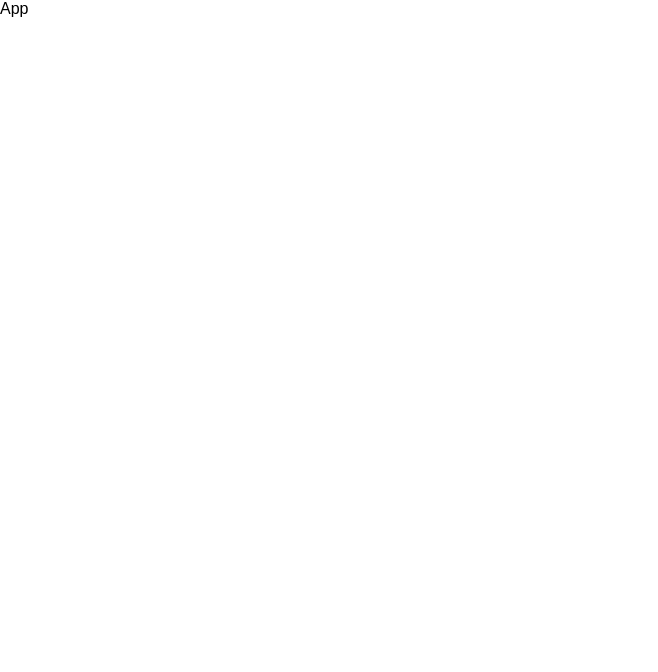
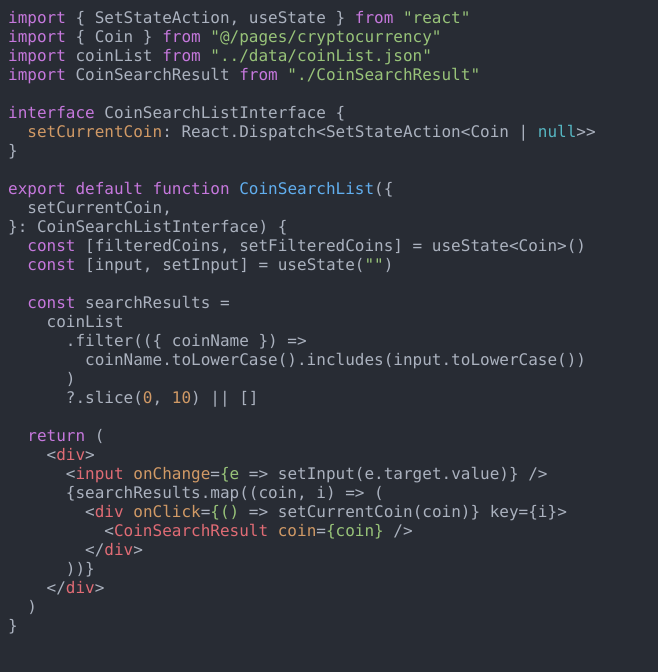
Before and after one commit to dmm22/todo, a React (Vite) app: page / in a window 1280 px wide. Shown: the top 672 px of the page, without its empty margins (0-658 px from the left). Built offline with nearby package versions, Linux system fonts and the light colour scheme.

Commit message:
Create Code component

```diff
--- a/package.json
+++ b/package.json
@@ -11,11 +11,13 @@
   },
   "dependencies": {
     "react": "^18.2.0",
-    "react-dom": "^18.2.0"
+    "react-dom": "^18.2.0",
+    "react-syntax-highlighter": "^15.5.0"
   },
   "devDependencies": {
     "@types/react": "^18.0.37",
     "@types/react-dom": "^18.0.11",
+    "@types/react-syntax-highlighter": "^15.5.7",
     "@typescript-eslint/eslint-plugin": "^5.59.0",
     "@typescript-eslint/parser": "^5.59.0",
     "@vitejs/plugin-react": "^4.0.0",
--- a/src/App.tsx
+++ b/src/App.tsx
@@ -1,7 +1,9 @@
+import Code from "./components/Code"
+
 export default function App() {
   return (
     <div>
-      <p>App</p>
+      <Code />
     </div>
   )
 }
--- /dev/null
+++ b/src/code/codeExample1.ts
@@ -0,0 +1,36 @@
+const codeExample1 = `import { SetStateAction, useState } from "react"
+import { Coin } from "@/pages/cryptocurrency"
+import coinList from "../data/coinList.json"
+import CoinSearchResult from "./CoinSearchResult"
+
+interface CoinSearchListInterface {
+  setCurrentCoin: React.Dispatch<SetStateAction<Coin | null>>
+}
+
+export default function CoinSearchList({
+  setCurrentCoin,
+}: CoinSearchListInterface) {
+  const [filteredCoins, setFilteredCoins] = useState<Coin>()
+  const [input, setInput] = useState("")
+
+  const searchResults =
+    coinList
+      .filter(({ coinName }) =>
+        coinName.toLowerCase().includes(input.toLowerCase())
+      )
+      ?.slice(0, 10) || []
+
+  return (
+    <div>
+      <input onChange={e => setInput(e.target.value)} />
+      {searchResults.map((coin, i) => (
+        <div onClick={() => setCurrentCoin(coin)} key={i}>
+          <CoinSearchResult coin={coin} />
+        </div>
+      ))}
+    </div>
+  )
+}
+`
+
+export default codeExample1
--- /dev/null
+++ b/src/components/Code.tsx
@@ -0,0 +1,11 @@
+import SyntaxHighlighter from "react-syntax-highlighter"
+import { atomOneDark } from "react-syntax-highlighter/dist/esm/styles/hljs"
+import codeExample1 from "../code/codeExample1"
+
+export default function Code() {
+  return (
+    <SyntaxHighlighter language="typescript" style={atomOneDark}>
+      {codeExample1}
+    </SyntaxHighlighter>
+  )
+}
--- a/src/index.css
+++ b/src/index.css
@@ -2,5 +2,9 @@
   box-sizing: border-box;
   margin: 0;
   padding: 0;
-  font-family: sans-serif;
+  font-family: consolas;
 }
+
+body {
+  background-color: rgb(40, 44, 52);
+}
```
Also changed, not shown: 1 other file (tests, documents, lock files or other folders).
